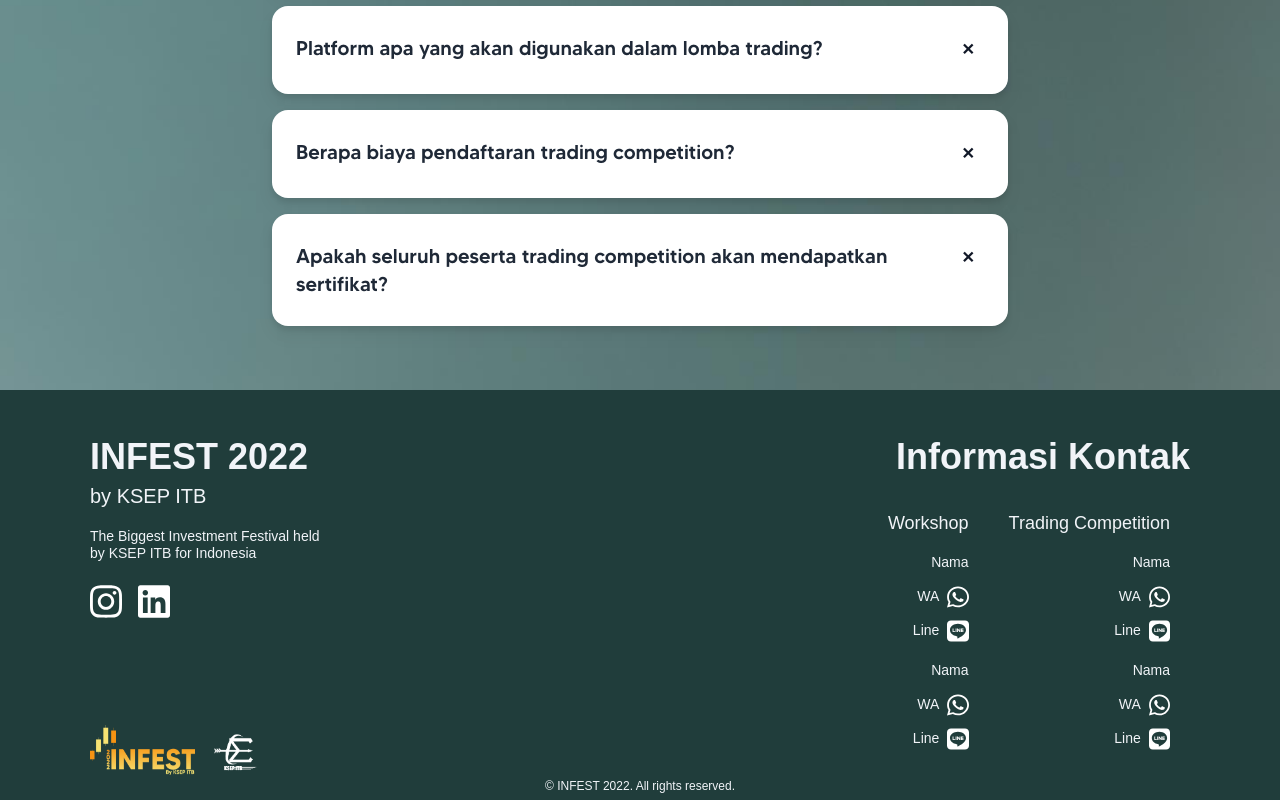
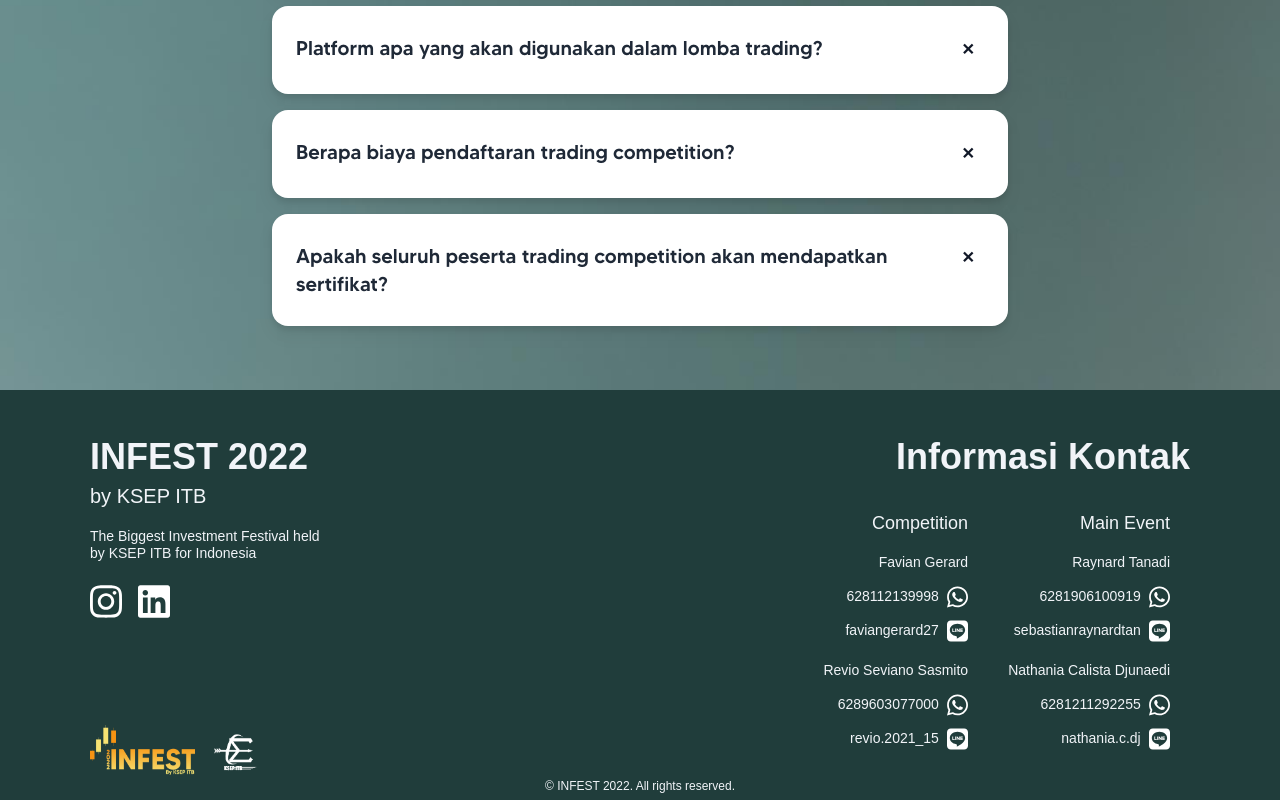
Before and after one commit to akbarmridho/infest-2022, a Next.js app: page / in a window 1280 px wide. Shown: the part 3971-4771 px from the top of the page. Built offline with nearby package versions, Linux system fonts and the light colour scheme.

Commit message:
footer contact

```diff
--- a/components/Footer.tsx
+++ b/components/Footer.tsx
@@ -2,14 +2,15 @@ import LogoInfest from "../public/logo-mini.png"
 import LogoKSEP from "../public/ksep-logo.webp"
 import Instagram from "../public/instagram.svg"
 import Linkedin from "../public/linkedin.svg"
-import Line from "../public/line.svg"
-import Whatsapp from "../public/whatsapp.svg"
 
 import Image from "next/image"
+import FooterContact, { ContactProps } from "./FooterContact"
 
-// tambahkan kontak
+interface ContactsProps {
+    eventContacts: ContactProps[]
+}
 
-const Footer = () => {
+const Footer = ({ eventContacts } : ContactsProps) => {
     return (
         <>
         <div className="bg-tgreen-300 h-80 FooterContainer">
@@ -46,84 +47,11 @@ const Footer = () => {
                         <h1 style={{ width: "100%", marginBottom: '28px' }}>Informasi Kontak</h1>
                     </div>
                     <div className="FooterContact">
-                        <div className="FooterEvent">
-                            <h4>Workshop</h4>
-                            <h5 className="ContactName">Nama</h5>
-                            <a href="" target="_blank" rel="noopener noreferrer">
-                            <div className="Whatsapp">
-                                <h5>WA</h5>
-                                <div className="ContactIcon">
-                                    <Image src={Whatsapp} alt="Whatsapp" />
-                                </div>
-                            </div>
-                            </a>
-                            <a href="" target="_blank" rel="noopener noreferrer">
-                            <div className="Line">
-                                <h5>Line</h5>
-                                <div className="ContactIcon">
-                                    <Image src={Line} alt="Line" />
-                                </div>
-                            </div>
-                            </a>
-
-                            <h5 className="ContactName">Nama</h5>
-                            <a href="" target="_blank" rel="noopener noreferrer">
-                            <div className="Whatsapp">
-                                <h5>WA</h5>
-                                <div className="ContactIcon">
-                                    <Image src={Whatsapp} alt="Whatsapp" />
-                                </div>
-                            </div>
-                            </a>
-                            <a href="" target="_blank" rel="noopener noreferrer">
-                            <div className="Line">
-                                <h5>Line</h5>
-                                <div className="ContactIcon">
-                                    <Image src={Line} alt="Line" />
-                                </div>
-                            </div>
-                            </a>
-
-                        </div>
-                        <div className="FooterEvent">
-                            <h4 style={{ textOverflow: 'wrap' }}>Trading Competition</h4>
-                            <h5 className="ContactName">Nama</h5>
-                            <a href="" target="_blank" rel="noopener noreferrer">
-                            <div className="Whatsapp">
-                                <h5>WA</h5>
-                                <div className="ContactIcon">
-                                    <Image src={Whatsapp} alt="Whatsapp" />
-                                </div>
-                            </div>
-                            </a>
-                            <a href="" target="_blank" rel="noopener noreferrer">
-                            <div className="Line">
-                                <h5>Line</h5>
-                                <div className="ContactIcon">
-                                    <Image src={Line} alt="Line" />
-                                </div>
-                            </div>
-                            </a>
-
-                            <h5 className="ContactName">Nama</h5>
-                            <a href="" target="_blank" rel="noopener noreferrer">
-                            <div className="Whatsapp">
-                                <h5>WA</h5>
-                                <div className="ContactIcon">
-                                    <Image src={Whatsapp} alt="Whatsapp" />
-                                </div>
-                            </div>
-                            </a>
-                            <a href="" target="_blank" rel="noopener noreferrer">
-                            <div className="Line">
-                                <h5>Line</h5>
-                                <div className="ContactIcon">
-                                    <Image src={Line} alt="Line" />
-                                </div>
-                            </div>
-                            </a>
-
-                        </div>
+                        {
+                            eventContacts.map((event, i) => {
+                                return <FooterContact title={event.title} contacts={event.contacts} key={i}/>
+                            })
+                        }
                     </div>
                 </div>
             </div>
--- /dev/null
+++ b/components/FooterContact.tsx
@@ -0,0 +1,45 @@
+import Image from "next/image"
+import Line from "../public/line.svg"
+import Whatsapp from "../public/whatsapp.svg"
+
+export interface ContactProps {
+    title: string,
+    contacts: {
+        name: string,
+        whatsapp: string,
+        line: string
+    }[]
+}
+
+const FooterContact = ({ title, contacts } : ContactProps) => {
+    return (
+        <div className="FooterEvent">
+            <h4>{ title }</h4>
+            {
+                contacts.map(contact => {
+                    return <>
+                        <h5 className="ContactName">{contact.name}</h5>
+                        <a href={`https://wa.me/${contact.whatsapp}`} target="_blank" rel="noopener noreferrer">
+                        <div className="Whatsapp">
+                            <h5>{contact.whatsapp}</h5>
+                            <div className="ContactIcon">
+                                <Image src={Whatsapp} alt="Whatsapp" />
+                            </div>
+                        </div>
+                        </a>
+                        <a href={`https://line.me/ti/p/~${contact.line}`} target="_blank" rel="noopener noreferrer">
+                        <div className="Line">
+                            <h5>{contact.line}</h5>
+                            <div className="ContactIcon">
+                                <Image src={Line} alt="Line" />
+                            </div>
+                        </div>
+                        </a>
+                    </>
+                })
+            }
+        </div>
+)
+}
+
+export default FooterContact
--- a/components/Layout.tsx
+++ b/components/Layout.tsx
@@ -2,6 +2,7 @@ import { ReactNode } from "react";
 import BackToTop from "./BackToTop";
 import Footer from "./Footer";
 import Header from "./Header";
+import eventContacts from '../data/contacts.json'
 
 interface Props {
     children: ReactNode
@@ -16,7 +17,7 @@ const Layout = ({children} : Props) => {
                         {children}
                     </div>
                 </main>
-            <Footer/>
+            <Footer eventContacts={eventContacts}/>
             <BackToTop />
         </>
     )
--- a/components/Timeline.tsx
+++ b/components/Timeline.tsx
@@ -26,7 +26,7 @@ const Timeline = ({ events } : Props) => {
                             )
                         })
                     }
-                    <TimelineDivider />
+                    <TimelineDivider key="divider-last" />
                 </div>
             </div>
         </div>
--- /dev/null
+++ b/data/contacts.json
@@ -0,0 +1,32 @@
+[
+    {
+        "title": "Competition",
+        "contacts": [
+            {
+                "name": "Favian Gerard",
+                "whatsapp": "628112139998",
+                "line": "faviangerard27"
+            },
+            {
+                "name": "Revio Seviano Sasmito",
+                "whatsapp": "6289603077000",
+                "line": "revio.2021_15"
+            }
+        ]
+    },
+    {
+        "title": "Main Event",
+        "contacts": [
+            {
+                "name": "Raynard Tanadi",
+                "whatsapp": "6281906100919",
+                "line": "sebastianraynardtan"
+            },
+            {
+                "name": "Nathania Calista Djunaedi",
+                "whatsapp": "6281211292255",
+                "line": "nathania.c.dj"
+            }
+        ]
+    }
+]
```
